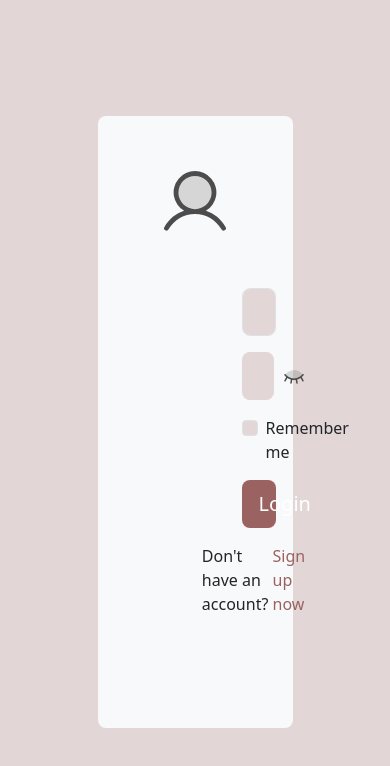
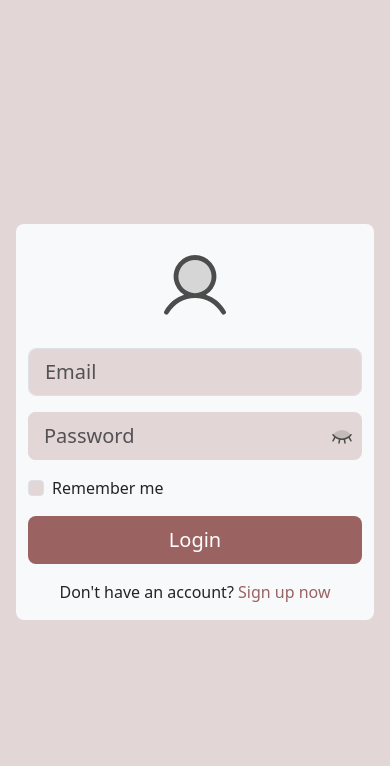
Before and after one commit to SKRNPC/blog-app, a React (Create React App) app: page /login in a window 390 px wide. Shown: the top 766 px of the page. Built offline with nearby package versions, Linux system fonts and the light colour scheme.

Commit message:
responsive tasarım yapıldı

```diff
--- a/src/components/LoginPage.js
+++ b/src/components/LoginPage.js
@@ -7,13 +7,13 @@ function LoginPage() {
   const [isVisible, setIsVisible] = useState(false);
   return (
     <div
-      className=" d-flex align-items-center "
+      className=" d-flex align-items-center p-3  "
       style={{ minHeight: "100vh", backgroundColor: "#E2D6D6" }}
     >
-      <div className="container w-50 align-items-center p-5  bg-light rounded-3">
-        <img src={UserSvg} alt="icon" className="d-flex mx-auto" />
-        <form className=" p-5 ">
-          <div className="mb-3 mx-5">
+      <div className="container col-xl-6 col-lg-8 col-sm-11 align-items-center p-xl-5 p-sm-4 bg-light rounded-3">
+        <img src={UserSvg} alt="icon" className="d-flex mx-auto mb-4 mt-4 " />
+        <form className=" p-xl-5 p-md-2 p-sm-0  ">
+          <div className=" mb-3 mx-md-5 mx-sm-auto mx-auto">
             <input
               type="email"
               className="form-control form-control-lg custom-input"
@@ -22,7 +22,7 @@ function LoginPage() {
             />
           </div>
           <div
-            className="mb-3 mx-5 d-flex flex-row align-items-center rounded-3 "
+            className="mb-3 mx-md-5 mx-sm-auto mx-auto d-flex flex-row align-items-center rounded-3 "
             style={{ backgroundColor: "#E2D6D6" }}
           >
             <input
@@ -39,7 +39,7 @@ function LoginPage() {
               {isVisible ? <EyeSvg /> : <EyeClosedSvg />}
             </div>
           </div>
-          <div className="mb-3 form-check mx-5">
+          <div className="mb-3 mx-md-5 mx-sm-auto mx-auto form-check">
             <input
               type="checkbox"
               className="form-check-input custom-input"
@@ -49,7 +49,7 @@ function LoginPage() {
               Remember me
             </label>
           </div>
-          <div className="row mx-5 mb-3">
+          <div className="row mb-3 mx-md-5 mx-sm-auto mx-auto">
             <button
               type="submit"
               className="btn btn-lg btn-block  text-white"
@@ -58,7 +58,7 @@ function LoginPage() {
               Login
             </button>
           </div>
-          <div className="row mx-5 ">
+          <div className="row mx-md-5 mx-sm-auto mx-0 ">
             <p className="d-flex justify-content-center text-sm-center  ">
               Don't have an account?&nbsp;
               <a href="/signup" className="signup-link">
--- a/src/components/SignUp.js
+++ b/src/components/SignUp.js
@@ -11,12 +11,12 @@ function SignUp() {
     useState(false);
   return (
     <div
-      className=" d-flex align-items-center "
+      className=" d-flex align-items-center p-3 "
       style={{ minHeight: "100vh", backgroundColor: "#E2D6D6" }}
     >
-      <div className="container w-50 align-items-center p-5  bg-light rounded-3">
-        <form className="p-5">
-          <div className="mb-4 mx-5 text-center ">
+      <div className="container col-xl-6 col-lg-8 col-sm-11 align-items-center p-xl-5 p-sm-4 bg-light rounded-3">
+        <form className="p-xl-5 p-md-2 p-sm-2">
+          <div className="mb-4 mx-5 text-center mt-4 ">
             <h2>Sign Up</h2>
             <p className="mb-4 text-sm-center ">Create your account</p>
           </div>
```
